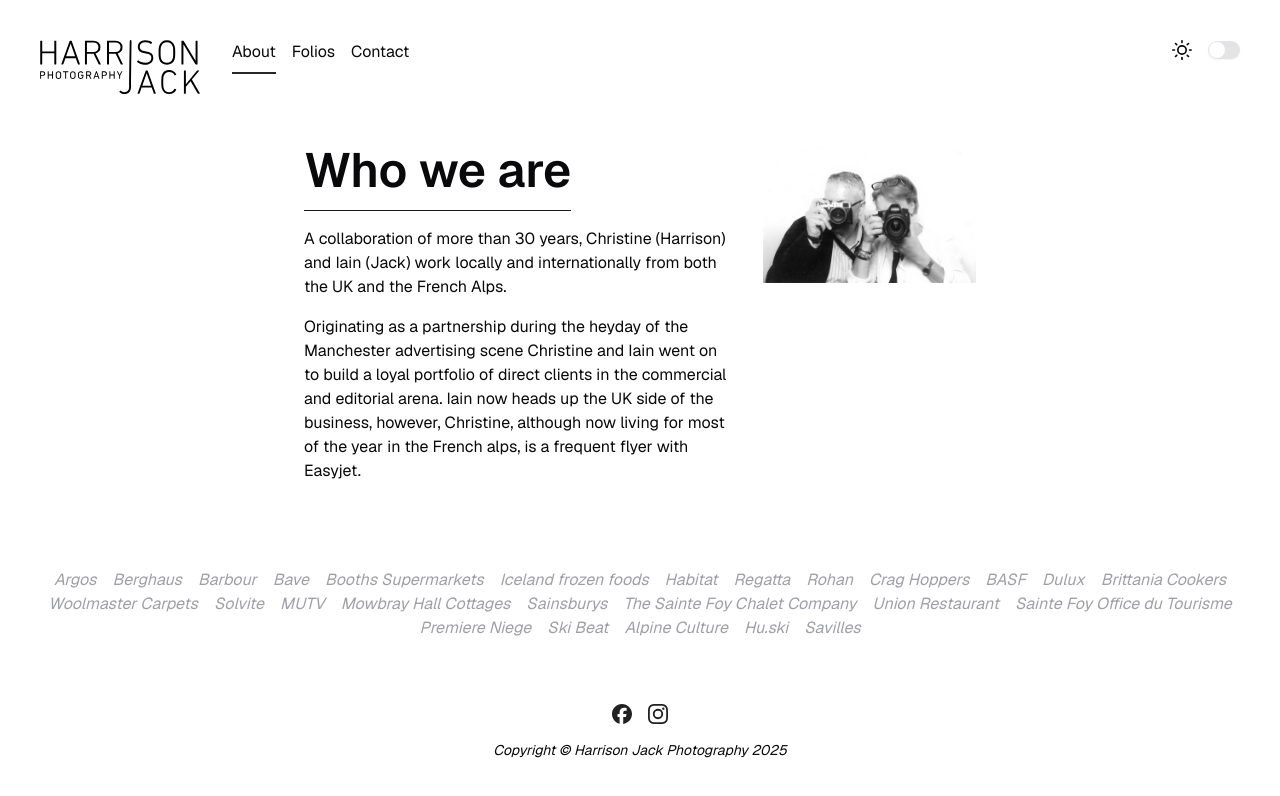
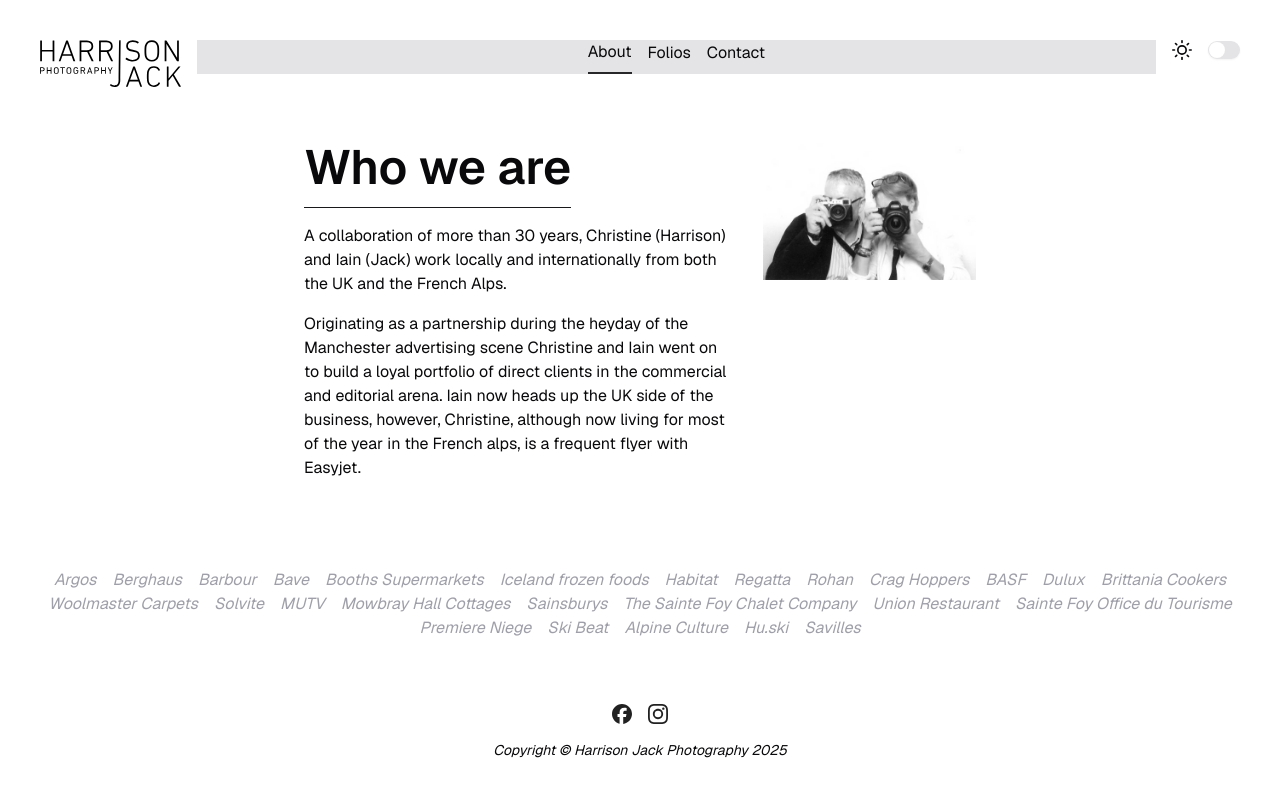
Before and after one commit to SmackSmash/next-hj, a Next.js app: page /about in a window 1280 px wide. Shown: the top 796 px of the page. Built offline with nearby package versions, Linux system fonts and the light colour scheme.

Commit message:
Basic mobile menu working

```diff
--- a/src/components/nav-bar.tsx
+++ b/src/components/nav-bar.tsx
@@ -6,8 +6,10 @@
 import logoSVG from '@/../public/logo.svg';
 import { GiHamburgerMenu } from 'react-icons/gi';
 import ModeSwitch from './mode-switch';
+import { useState } from 'react';
 
 export default function NavBar() {
+  const [isMobileOpen, setIsMobileOpen] = useState(false);
   const pathname = usePathname();
 
   return (
@@ -15,28 +17,33 @@
       <Link href='/'>
         <Image src={logoSVG} alt='Harrison Jack Logo' className='mr-4 w-40 dark:invert' />
       </Link>
-      <div className='invisible absolute flex flex-col gap-4 md:visible md:relative md:flex-row'>
+      <div
+        className={`${isMobileOpen ? 'visible' : 'invisible'} fixed inset-0 z-10 flex size-full flex-col items-center justify-center gap-4 bg-zinc-200 md:visible md:relative md:flex-row`}
+      >
         <Link
           href='/about'
+          onClick={() => setIsMobileOpen(false)}
           className={`border-zinc-800 pb-2 dark:border-zinc-100 [&.active]:border-b-2 ${pathname === '/about' ? 'active' : ''}`}
         >
           About
         </Link>
         <Link
           href='/folios'
+          onClick={() => setIsMobileOpen(false)}
           className={`border-zinc-800 pb-2 dark:border-zinc-100 [&.active]:border-b-2 ${pathname.includes('/folios') ? 'active' : ''}`}
         >
           Folios
         </Link>
         <Link
           href='/contact'
+          onClick={() => setIsMobileOpen(false)}
           className={`border-zinc-800 pb-2 dark:border-zinc-100 [&.active]:border-b-2 ${pathname === '/contact' ? 'active' : ''}`}
         >
           Contact
         </Link>
       </div>
       <ModeSwitch />
-      <button className='ml-2 size-6 md:hidden'>
+      <button onClick={() => setIsMobileOpen(!isMobileOpen)} className='ml-2 size-6 md:hidden'>
         <GiHamburgerMenu className='size-full' />
       </button>
     </nav>
```
